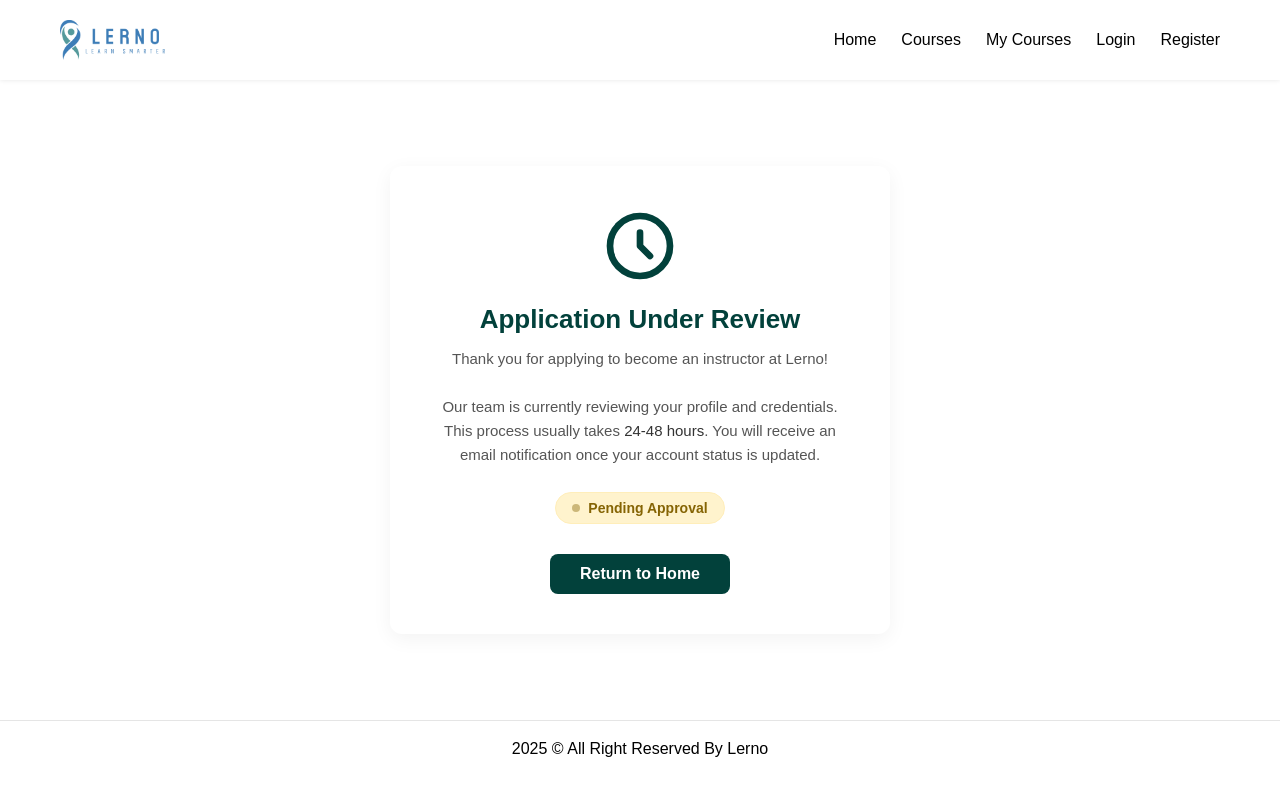
After one commit to Omr-123/Web_Programing, a PHP site: page /instructor-approval.php in a window 1280 px wide. The commit adds this page. Run offline with PHP 8.4, Linux system fonts and the light colour scheme.

Commit message:
Approval Page

```diff
--- a/admin/admin.php
+++ b/admin/admin.php
@@ -12,9 +12,7 @@
 </head>
 
 <body>
-
     <div class="admin-wrapper">
-
         <div class="sidebar">
             <div class="logo-area">
                 <h2>L</h2>
@@ -68,6 +66,7 @@
                     <h3>Overview</h3>
                 </div>
                 <div class="user-profile">
+                    <a href="../">Home</a>
                     <span>Admin User</span>
                     <div class="avatar">A</div>
                 </div>
--- /dev/null
+++ b/assets/css/approval.css
@@ -0,0 +1,108 @@
+.approval-wrapper {
+    min-height: 80vh;
+    display: flex;
+    justify-content: center;
+    align-items: center;
+    padding: 20px;
+}
+
+.approval-card {
+    display: flex;
+    align-items: center;
+    flex-direction: column;
+    background: white;
+    width: 100%;
+    max-width: 500px;
+    padding: 40px;
+    border-radius: 12px;
+    text-align: center;
+    box-shadow: 0 5px 20px rgba(0, 0, 0, 0.05);
+    animation: fadeInUp 0.8s ease-out forwards;
+}
+
+.icon-area {
+    margin-bottom: 20px;
+    display: flex;
+    justify-content: center;
+}
+
+.status-icon {
+    width: 80px;
+    height: 80px;
+    color: #02413b;
+    stroke-width: 1.5;
+}
+
+.approval-card h1 {
+    font-size: 26px;
+    color: #02413b;
+    font-weight: bold;
+    margin-bottom: 15px;
+}
+
+.message {
+    font-size: 15px;
+    color: #555;
+    line-height: 1.6;
+    margin-bottom: 25px;
+}
+
+.message strong {
+    color: #333;
+}
+
+.status-badge {
+    display: inline-flex;
+    align-items: center;
+    background-color: #fff3cd;
+    color: #856404;
+    padding: 8px 16px;
+    border-radius: 50px;
+    font-size: 14px;
+    font-weight: bold;
+    margin-bottom: 30px;
+    border: 1px solid #ffeeba;
+}
+
+.dot {
+    width: 8px;
+    height: 8px;
+    background-color: #856404;
+    border-radius: 50%;
+    display: inline-block;
+    margin-right: 8px;
+    animation: blink 1.5s infinite;
+}
+
+.back-btn {
+    display: inline-block;
+    padding: 12px 30px;
+    background-color: #02413b;
+    color: white;
+    text-decoration: none;
+    font-weight: bold;
+    border-radius: 8px;
+    transition: 0.3s;
+}
+
+.back-btn:hover {
+    background-color: #035e56;
+    transform: translateY(-2px);
+}
+
+@keyframes blink {
+    0% { opacity: 1; }
+    50% { opacity: 0.4; }
+    100% { opacity: 1; }
+}
+
+@keyframes fadeInUp {
+    from {
+        opacity: 0;
+        transform: translateY(30px);
+    }
+    to {
+        opacity: 1;
+        transform: translateY(0);
+    }
+}
--- /dev/null
+++ b/instructor-approval.php
@@ -0,0 +1,49 @@
+<!DOCTYPE html>
+<html lang="en">
+
+<head>
+    <meta charset="UTF-8">
+    <meta name="viewport" content="width=device-width, initial-scale=1.0">
+    <title>Application Pending - Lerno</title>
+    <link rel="icon" href="assets/Lerno.png">
+    <link rel="stylesheet" href="assets/css/reset.css">
+    <link rel="stylesheet" href="assets/css/main.css">
+    <link rel="stylesheet" href="assets/css/approval.css">
+    <script src="https://code.jquery.com/jquery-3.7.1.min.js"></script>
+    <script src="assets/js/approval.js" defer></script>
+</head>
+
+<body>
+    <?php include("components/navbar.php") ?>
+
+    <div class="approval-wrapper">
+        <div class="approval-card">
+            <div class="icon-area">
+                <svg class="status-icon" fill="none" stroke="currentColor" viewBox="0 0 24 24">
+                    <path stroke-linecap="round" stroke-linejoin="round" stroke-width="2" d="M12 8v4l3 3m6-3a9 9 0 11-18 0 9 9 0 0118 0z"></path>
+                </svg>
+            </div>
+
+            <h1>Application Under Review</h1>
+
+            <p class="message">
+                Thank you for applying to become an instructor at Lerno!
+                <br><br>
+                Our team is currently reviewing your profile and credentials.
+                This process usually takes <strong>24-48 hours</strong>.
+                You will receive an email notification once your account status is updated.
+            </p>
+
+            <div class="status-badge">
+                <span class="dot"></span> Pending Approval
+            </div>
+
+            <a href="./" class="back-btn">Return to Home</a>
+        </div>
+    </div>
+
+    <div class="footer">
+        <p class="footer-description">2025 &copy; All Right Reserved By Lerno</p>
+    </div>
+</body>
+</html>
```
